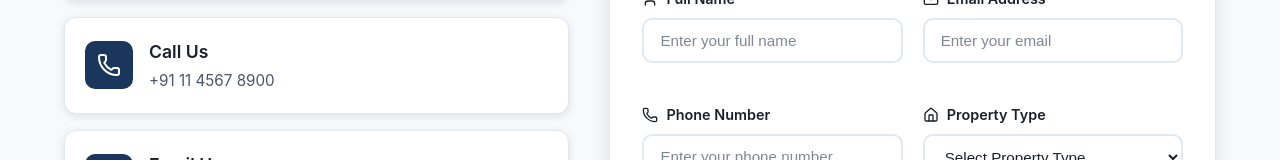
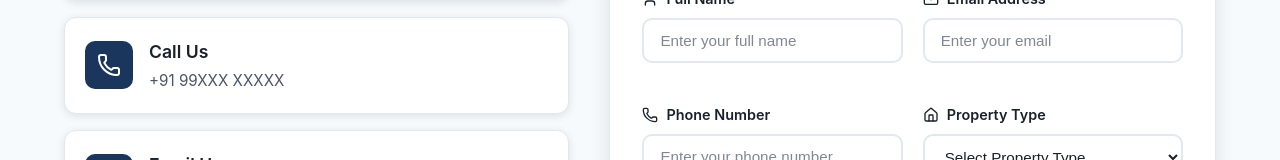
Before and after one commit to harshitt13/MakaanWala, a React (Vite) app: page / in a window 1280 px wide. Shown: the part 11725-11885 px from the top of the page. Built offline with nearby package versions, Linux system fonts and the light colour scheme.

Commit message:
feat: update contact phone number in ContactForm component

```diff
--- a/src/components/ContactForm.jsx
+++ b/src/components/ContactForm.jsx
@@ -109,7 +109,7 @@ const ContactForm = () => {
               </div>
               <div className="info-content">
                 <h4>Call Us</h4>
-                <p>+91 11 4567 8900</p>
+                <p>+91 99XXX XXXXX</p>
               </div>
             </div>
 
```
